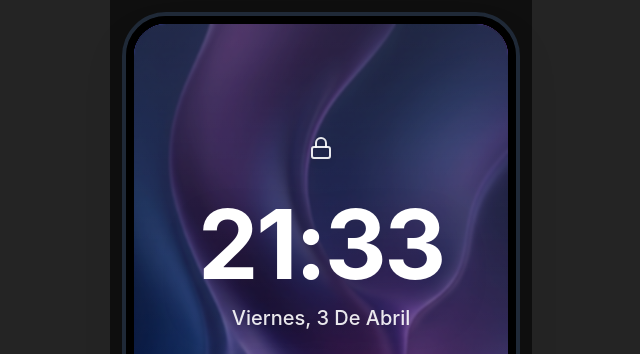
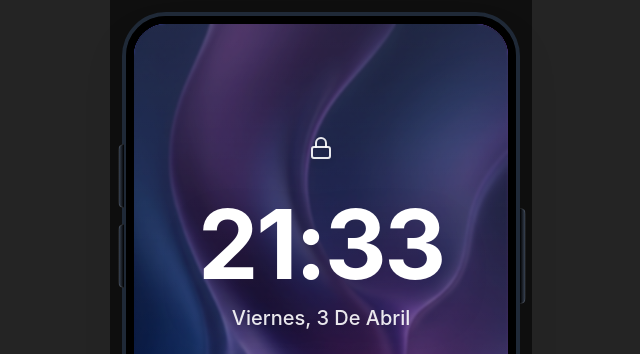
Before and after one commit to RamonGbit/MobileOS-simulator, a React (Vite) app: page / in a window 1280 px wide. Shown: the top 354 px of the page, without its empty margins (319-959 px from the left). Built offline with nearby package versions, Linux system fonts and the light colour scheme; the HTML template or start-up script is replaced by a standard one.

Commit message:
feat: implementation for volume and turn off button

```diff
--- a/src/App.tsx
+++ b/src/App.tsx
@@ -1,13 +1,24 @@
 import React, { useState } from 'react';
+import { AnimatePresence } from 'framer-motion';
 import StatusBar from './ui/StatusBar';
 import Dock from './ui/Dock';
-import LockScreen from './ui/LockScreen';
+import LockScreen, { PowerButton } from './ui/LockScreen';
 
 const App: React.FC = () => {
   const [isLocked, setIsLocked] = useState(true);
 
   return (
     <div className="min-h-screen bg-[#0F0F0F] flex items-center justify-center p-4">
+      {/* Device Wrapper */}
+      <div className="relative">
+
+        {/* Physical Buttons */}
+        <PowerButton onPress={() => setIsLocked(true)} />
+
+        {/* Volume Buttons (Aesthetics) */}
+        <div className="absolute top-32 -left-2 w-1.5 h-16 bg-gradient-to-r from-gray-700 to-black rounded-l-lg border-y border-l border-white/10 z-30" />
+        <div className="absolute top-52 -left-2 w-1.5 h-16 bg-gradient-to-r from-gray-700 to-black rounded-l-lg border-y border-l border-white/10 z-30" />
+
         {/* Mobile Device Frame */}
         <div className="relative w-[390px] h-[844px] bg-gradient-to-br from-indigo-500 via-purple-500 to-pink-500 rounded-mobile shadow-2xl overflow-hidden border-[8px] border-black ring-4 ring-gray-800">
 
@@ -22,12 +33,18 @@ const App: React.FC = () => {
 
             {/* Main: App Content (Empty for now) */}
             <div className="flex-1 flex flex-col items-center justify-center p-6 text-white text-center">
+              <motion.div
+                initial={{ opacity: 0, scale: 0.9 }}
+                animate={{ opacity: 1, scale: 1 }}
+                transition={{ duration: 0.5 }}
+              >
                 <h1 className="text-4xl font-bold tracking-tight drop-shadow-xl text-white/90">
                   Welcome to MobileOS
                 </h1>
                 <p className="mt-4 text-white/70 font-medium">
                   Gestión de procesos y kernel modular.
                 </p>
+              </motion.div>
             </div>
 
             {/* Bottom: Floating Dock */}
@@ -38,13 +55,19 @@ const App: React.FC = () => {
           {/* Home Indicator (iPhone style) */}
           <div className="absolute bottom-2 left-1/2 -translate-x-1/2 w-32 h-1.5 bg-white/40 rounded-full z-20" />
 
-        {/* Lock Screen Overlay */}
+          {/* Lock Screen Overlay with AnimatePresence */}
+          <AnimatePresence>
             {isLocked && (
               <LockScreen onUnlock={() => setIsLocked(false)} />
             )}
+          </AnimatePresence>
+        </div>
       </div>
     </div>
   );
 };
 
+// We need motion in App.tsx for the exit/initial animations
+import { motion } from 'framer-motion';
+
 export default App;
--- /dev/null
+++ b/src/ui/LockScreen/PowerButton.tsx
@@ -0,0 +1,20 @@
+import React from 'react';
+import { motion } from 'framer-motion';
+
+interface PowerButtonProps {
+  onPress: () => void;
+}
+
+const PowerButton: React.FC<PowerButtonProps> = ({ onPress }) => {
+  return (
+    <motion.button
+      whileTap={{ x: -2, scaleY: 0.98 }}
+      onClick={onPress}
+      className="absolute top-48 -right-2.5 w-1.5 h-24 bg-gradient-to-l from-gray-700 to-black rounded-r-lg border-y border-r border-white/10 shadow-lg cursor-pointer hover:from-gray-600 transition-colors z-30"
+      aria-label="Power Button"
+      title="Lock Screen"
+    />
+  );
+};
+
+export default PowerButton;
--- a/src/ui/LockScreen/index.tsx
+++ b/src/ui/LockScreen/index.tsx
@@ -117,4 +117,5 @@ const LockScreen: React.FC<LockScreenProps> = ({ onUnlock }) => {
   );
 };
 
+export { default as PowerButton } from './PowerButton';
 export default LockScreen;
```
Lines whose indentation alone changed are shown as unchanged.
